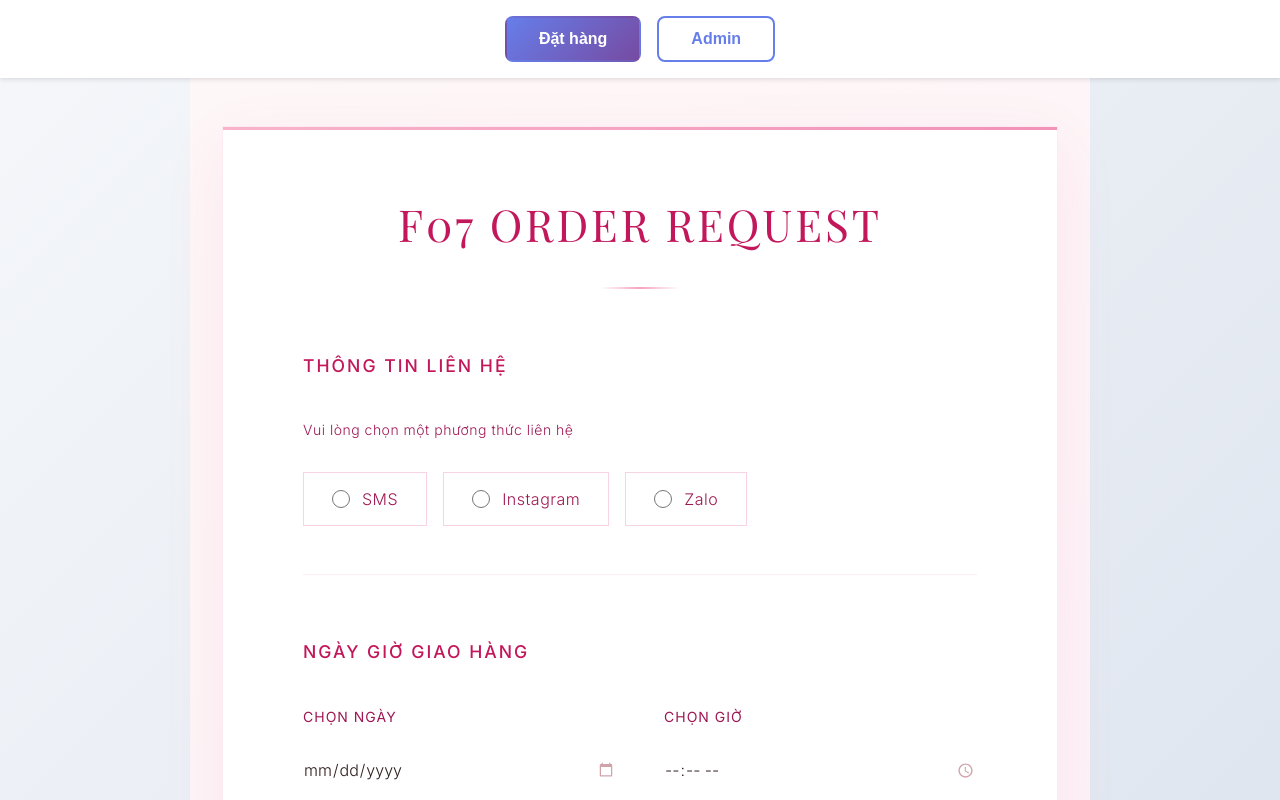
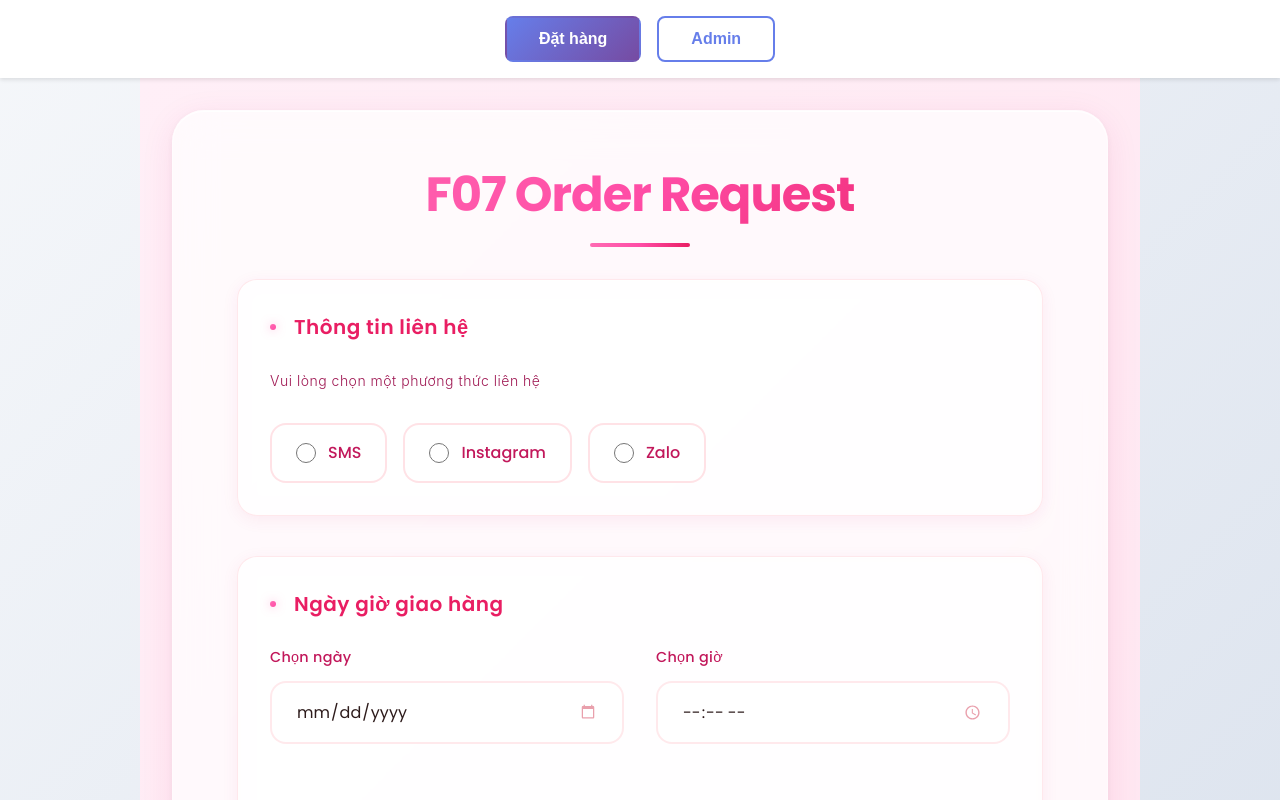
Before and after one commit to AidenTran15/f07, a React (Vite) app: page / in a window 1280 px wide. Shown: the top 800 px of the page. Built offline with nearby package versions, Linux system fonts and the light colour scheme.

Commit message:
updateupdate

```diff
--- a/src/components/FormOrder.css
+++ b/src/components/FormOrder.css
@@ -1,100 +1,175 @@
-@import url('https://fonts.googleapis.com/css2?family=Playfair+Display:wght@400;600;700&family=Inter:wght@300;400;500;600&display=swap');
+@import url('https://fonts.googleapis.com/css2?family=Poppins:wght@300;400;500;600;700&display=swap');
 
 .form-container {
-  max-width: 900px;
+  max-width: 1000px;
   margin: 0 auto;
-  padding: 3rem 2rem;
+  padding: 2rem;
   min-height: 100vh;
-  background: linear-gradient(135deg, #fef7f7 0%, #fdf2f8 50%, #fce7f3 100%);
+  background: linear-gradient(135deg, #ffeff7 0%, #ffe5f0 50%, #ffdbe9 100%);
+  position: relative;
+  overflow: hidden;
+}
+
+.form-container::before {
+  content: '';
+  position: absolute;
+  top: -50%;
+  right: -10%;
+  width: 600px;
+  height: 600px;
+  background: radial-gradient(circle, rgba(255, 182, 193, 0.3) 0%, transparent 70%);
+  border-radius: 50%;
+  animation: float 20s ease-in-out infinite;
+}
+
+.form-container::after {
+  content: '';
+  position: absolute;
+  bottom: -30%;
+  left: -10%;
+  width: 500px;
+  height: 500px;
+  background: radial-gradient(circle, rgba(255, 192, 203, 0.25) 0%, transparent 70%);
+  border-radius: 50%;
+  animation: float 15s ease-in-out infinite reverse;
+}
+
+@keyframes float {
+  0%, 100% {
+    transform: translate(0, 0) scale(1);
+  }
+  50% {
+    transform: translate(30px, -30px) scale(1.1);
+  }
 }
 
 .order-form {
-  background: white;
-  border-radius: 0;
-  padding: 4rem 5rem;
-  box-shadow: 0 20px 60px rgba(219, 39, 119, 0.08);
+  background: rgba(255, 255, 255, 0.7);
+  backdrop-filter: blur(20px);
+  -webkit-backdrop-filter: blur(20px);
+  border-radius: 32px;
+  padding: 3rem 4rem;
+  box-shadow:
+    0 8px 32px rgba(219, 39, 119, 0.1),
+    0 2px 8px rgba(0, 0, 0, 0.05),
+    inset 0 1px 0 rgba(255, 255, 255, 0.9);
   position: relative;
-  border: 1px solid rgba(219, 39, 119, 0.1);
-}
-
-.order-form::before {
-  content: '';
-  position: absolute;
-  top: 0;
-  left: 0;
-  right: 0;
-  height: 3px;
-  background: linear-gradient(90deg, #f8b4cb 0%, #f5a3c1 50%, #f292b7 100%);
+  border: 1px solid rgba(255, 255, 255, 0.3);
+  z-index: 1;
 }
 
 .form-title {
   text-align: center;
-  color: #c2185b;
-  margin-bottom: 4rem;
-  font-size: 2.75rem;
-  font-weight: 400;
-  letter-spacing: 3px;
-  font-family: 'Playfair Display', serif;
-  text-transform: uppercase;
+  background: linear-gradient(135deg, #ff6bb3 0%, #ff4da6 50%, #e91e63 100%);
+  -webkit-background-clip: text;
+  -webkit-text-fill-color: transparent;
+  background-clip: text;
+  margin-bottom: 3rem;
+  font-size: 3rem;
+  font-weight: 700;
+  letter-spacing: -1px;
+  font-family: 'Poppins', sans-serif;
   position: relative;
-  padding-bottom: 2rem;
+  display: inline-block;
+  width: 100%;
 }
 
 .form-title::after {
   content: '';
   position: absolute;
-  bottom: 0;
+  bottom: -1rem;
   left: 50%;
   transform: translateX(-50%);
-  width: 80px;
-  height: 2px;
-  background: linear-gradient(90deg, transparent, #f5a3c1, transparent);
+  width: 100px;
+  height: 4px;
+  background: linear-gradient(90deg, #ff6bb3, #ff4da6, #e91e63);
+  border-radius: 2px;
 }
 
 .form-section {
-  margin-bottom: 4rem;
-  padding: 0;
-  background: transparent;
-  border: none;
-  border-bottom: 1px solid rgba(219, 39, 119, 0.08);
-  padding-bottom: 3rem;
-  transition: all 0.3s ease;
+  margin-bottom: 2.5rem;
+  padding: 2rem;
+  background: rgba(255, 255, 255, 0.5);
+  backdrop-filter: blur(10px);
+  -webkit-backdrop-filter: blur(10px);
+  border-radius: 20px;
+  border: 1px solid rgba(255, 182, 193, 0.3);
+  box-shadow:
+    0 4px 16px rgba(219, 39, 119, 0.08),
+    inset 0 1px 0 rgba(255, 255, 255, 0.8);
+  transition: all 0.4s cubic-bezier(0.4, 0, 0.2, 1);
+  position: relative;
+  overflow: hidden;
+}
+
+.form-section::before {
+  content: '';
+  position: absolute;
+  top: 0;
+  left: 0;
+  width: 4px;
+  height: 100%;
+  background: linear-gradient(180deg, #ff6bb3, #ff4da6);
+  transform: scaleY(0);
+  transition: transform 0.4s cubic-bezier(0.4, 0, 0.2, 1);
+}
+
+.form-section:hover {
+  transform: translateY(-4px);
+  box-shadow:
+    0 8px 24px rgba(219, 39, 119, 0.12),
+    inset 0 1px 0 rgba(255, 255, 255, 0.9);
+  border-color: rgba(255, 182, 193, 0.5);
+}
+
+.form-section:hover::before {
+  transform: scaleY(1);
 }
 
 .form-section:last-of-type {
-  border-bottom: none;
-  margin-bottom: 3rem;
-}
-
-.form-section:hover {
-  border-bottom-color: rgba(219, 39, 119, 0.15);
+  margin-bottom: 2rem;
 }
 
 .form-section h2 {
-  color: #c2185b;
-  font-size: 1.1rem;
-  margin-bottom: 2.5rem;
-  font-weight: 500;
-  letter-spacing: 2px;
-  text-transform: uppercase;
-  font-family: 'Inter', sans-serif;
+  color: #e91e63;
+  font-size: 1.25rem;
+  margin-bottom: 1.75rem;
+  font-weight: 600;
+  letter-spacing: 0.5px;
+  font-family: 'Poppins', sans-serif;
   position: relative;
-  padding-left: 0;
+  padding-left: 1.5rem;
+}
+
+.form-section h2::before {
+  content: '';
+  position: absolute;
+  left: 0;
+  top: 50%;
+  transform: translateY(-50%);
+  width: 6px;
+  height: 6px;
+  background: linear-gradient(135deg, #ff6bb3, #ff4da6);
+  border-radius: 50%;
+  box-shadow: 0 0 10px rgba(255, 107, 179, 0.5);
 }
 
 .form-group {
-  margin-bottom: 2rem;
+  margin-bottom: 1.75rem;
+}
+
+.form-group:last-child {
+  margin-bottom: 0;
 }
 
 .form-group label {
   display: block;
   margin-bottom: 0.75rem;
-  color: #9f1853;
-  font-weight: 400;
-  font-size: 0.875rem;
-  letter-spacing: 1px;
-  text-transform: uppercase;
-  font-family: 'Inter', sans-serif;
+  color: #c2185b;
+  font-weight: 500;
+  font-size: 0.9rem;
+  letter-spacing: 0.3px;
+  font-family: 'Poppins', sans-serif;
 }
 
 .form-group input[type="text"],
@@ -103,37 +178,41 @@
 .form-group input[type="time"],
 .form-group textarea {
   width: 100%;
-  padding: 1.25rem 0;
-  border: none;
-  border-bottom: 1.5px solid rgba(219, 39, 119, 0.2);
-  border-radius: 0;
+  padding: 1rem 1.5rem;
+  border: 2px solid rgba(255, 182, 193, 0.3);
+  border-radius: 16px;
   font-size: 1rem;
-  font-family: 'Inter', sans-serif;
-  transition: all 0.3s ease;
-  background: transparent;
+  font-family: 'Poppins', sans-serif;
+  transition: all 0.3s cubic-bezier(0.4, 0, 0.2, 1);
+  background: rgba(255, 255, 255, 0.8);
+  backdrop-filter: blur(10px);
+  -webkit-backdrop-filter: blur(10px);
   color: #2d1b1b;
-  font-weight: 300;
+  font-weight: 400;
 }
 
 .form-group input:focus,
 .form-group textarea:focus {
   outline: none;
-  border-bottom-color: #c2185b;
-  border-bottom-width: 2px;
-  background: transparent;
+  border-color: #ff6bb3;
+  background: rgba(255, 255, 255, 0.95);
+  box-shadow:
+    0 0 0 4px rgba(255, 107, 179, 0.1),
+    0 4px 12px rgba(255, 107, 179, 0.15);
+  transform: translateY(-2px);
 }
 
 .form-group input::placeholder,
 .form-group textarea::placeholder {
   color: #d4a5b8;
-  opacity: 0.6;
-  font-weight: 300;
+  opacity: 0.7;
+  font-weight: 400;
 }
 
 .form-row {
   display: grid;
-  grid-template-columns: repeat(auto-fit, minmax(100px, 1fr));
-  gap: 2rem;
+  grid-template-columns: repeat(auto-fit, minmax(120px, 1fr));
+  gap: 1.5rem;
 }
 
 .radio-group,
@@ -149,129 +228,157 @@
   align-items: center;
   gap: 0.75rem;
   cursor: pointer;
-  padding: 0.875rem 1.75rem;
-  border: 1px solid rgba(219, 39, 119, 0.2);
-  border-radius: 0;
-  transition: all 0.3s ease;
-  background: transparent;
-  font-weight: 300;
-  color: #9f1853;
+  padding: 1rem 1.5rem;
+  border: 2px solid rgba(255, 182, 193, 0.4);
+  border-radius: 16px;
+  transition: all 0.3s cubic-bezier(0.4, 0, 0.2, 1);
+  background: rgba(255, 255, 255, 0.6);
+  backdrop-filter: blur(10px);
+  -webkit-backdrop-filter: blur(10px);
+  font-weight: 500;
+  color: #c2185b;
   position: relative;
-  font-family: 'Inter', sans-serif;
-  letter-spacing: 0.5px;
-  text-transform: none;
+  font-family: 'Poppins', sans-serif;
+  overflow: hidden;
+}
+
+.radio-label::before,
+.checkbox-label::before {
+  content: '';
+  position: absolute;
+  top: 0;
+  left: -100%;
+  width: 100%;
+  height: 100%;
+  background: linear-gradient(90deg, transparent, rgba(255, 255, 255, 0.4), transparent);
+  transition: left 0.5s;
+}
+
+.radio-label:hover::before,
+.checkbox-label:hover::before {
+  left: 100%;
 }
 
 .radio-label:hover,
 .checkbox-label:hover {
-  background: rgba(248, 180, 203, 0.05);
-  border-color: rgba(219, 39, 119, 0.4);
-  transform: translateY(-1px);
+  background: rgba(255, 255, 255, 0.8);
+  border-color: #ff6bb3;
+  transform: translateY(-2px);
+  box-shadow: 0 4px 12px rgba(255, 107, 179, 0.2);
 }
 
 .radio-label input[type="radio"],
 .checkbox-label input[type="checkbox"] {
   cursor: pointer;
-  width: 18px;
-  height: 18px;
-  accent-color: #c2185b;
+  width: 20px;
+  height: 20px;
+  accent-color: #ff6bb3;
   margin: 0;
 }
 
 .radio-label input[type="radio"]:checked ~ span,
 .checkbox-label input[type="checkbox"]:checked ~ span {
-  color: #c2185b;
-  font-weight: 400;
+  color: #e91e63;
+  font-weight: 600;
 }
 
 .radio-label.selected,
 .checkbox-label.selected {
-  background: rgba(248, 180, 203, 0.1);
-  border-color: #c2185b;
-  color: #c2185b;
-  border-width: 1.5px;
+  background: linear-gradient(135deg, rgba(255, 107, 179, 0.15), rgba(255, 77, 166, 0.15));
+  border-color: #ff6bb3;
+  color: #e91e63;
+  box-shadow:
+    0 4px 16px rgba(255, 107, 179, 0.25),
+    inset 0 1px 0 rgba(255, 255, 255, 0.5);
 }
 
 .datetime-picker-container {
   display: grid;
   grid-template-columns: 1fr 1fr;
-  gap: 3rem;
+  gap: 2rem;
   margin-bottom: 1.5rem;
 }
 
 .date-picker,
 .time-picker {
   width: 100%;
-  padding: 1.25rem 0;
-  border: none;
-  border-bottom: 1.5px solid rgba(219, 39, 119, 0.2);
-  border-radius: 0;
+  padding: 1rem 1.5rem;
+  border: 2px solid rgba(255, 182, 193, 0.3);
+  border-radius: 16px;
   font-size: 1rem;
-  font-family: 'Inter', sans-serif;
-  transition: all 0.3s ease;
-  background: transparent;
+  font-family: 'Poppins', sans-serif;
+  transition: all 0.3s cubic-bezier(0.4, 0, 0.2, 1);
+  background: rgba(255, 255, 255, 0.8);
+  backdrop-filter: blur(10px);
+  -webkit-backdrop-filter: blur(10px);
   color: #2d1b1b;
   cursor: pointer;
-  font-weight: 300;
+  font-weight: 400;
 }
 
 .date-picker:focus,
 .time-picker:focus {
   outline: none;
-  border-bottom-color: #c2185b;
-  border-bottom-width: 2px;
+  border-color: #ff6bb3;
+  background: rgba(255, 255, 255, 0.95);
+  box-shadow:
+    0 0 0 4px rgba(255, 107, 179, 0.1),
+    0 4px 12px rgba(255, 107, 179, 0.15);
+  transform: translateY(-2px);
 }
 
 .date-picker::-webkit-calendar-picker-indicator,
 .time-picker::-webkit-calendar-picker-indicator {
   cursor: pointer;
-  filter: invert(0.3) sepia(1) saturate(3) hue-rotate(300deg);
-  opacity: 0.5;
+  filter: invert(0.4) sepia(1) saturate(3) hue-rotate(300deg);
+  opacity: 0.6;
   transition: opacity 0.3s;
 }
 
 .date-picker::-webkit-calendar-picker-indicator:hover,
 .time-picker::-webkit-calendar-picker-indicator:hover {
-  opacity: 0.8;
+  opacity: 1;
 }
 
 .selected-datetime {
-  margin-top: 2rem;
-  padding: 1.5rem 2rem;
-  background: rgba(248, 180, 203, 0.05);
-  border: 1px solid rgba(219, 39, 119, 0.15);
-  border-radius: 0;
-  color: #9f1853;
+  margin-top: 1.5rem;
+  padding: 1.25rem 1.75rem;
+  background: linear-gradient(135deg, rgba(255, 107, 179, 0.1), rgba(255, 77, 166, 0.1));
+  border: 2px solid rgba(255, 182, 193, 0.4);
+  border-radius: 16px;
+  color: #c2185b;
   font-size: 0.95rem;
   text-align: center;
-  font-family: 'Inter', sans-serif;
-  letter-spacing: 0.5px;
-  font-weight: 300;
+  font-family: 'Poppins', sans-serif;
+  font-weight: 500;
+  backdrop-filter: blur(10px);
+  -webkit-backdrop-filter: blur(10px);
 }
 
 .selected-datetime strong {
-  color: #c2185b;
-  font-weight: 400;
-  letter-spacing: 1px;
+  color: #e91e63;
+  font-weight: 600;
 }
 
 .btn-submit {
   width: 100%;
   padding: 1.5rem;
-  background: transparent;
-  color: #c2185b;
-  border: 1.5px solid #c2185b;
-  border-radius: 0;
-  font-size: 0.875rem;
-  font-weight: 400;
-  letter-spacing: 2px;
-  text-transform: uppercase;
+  background: linear-gradient(135deg, #ff6bb3 0%, #ff4da6 50%, #e91e63 100%);
+  color: white;
+  border: none;
+  border-radius: 20px;
+  font-size: 1rem;
+  font-weight: 600;
+  letter-spacing: 0.5px;
   cursor: pointer;
-  transition: all 0.3s ease;
-  margin-top: 3rem;
-  font-family: 'Inter', sans-serif;
+  transition: all 0.3s cubic-bezier(0.4, 0, 0.2, 1);
+  margin-top: 2.5rem;
+  font-family: 'Poppins', sans-serif;
   position: relative;
   overflow: hidden;
+  box-shadow:
+    0 8px 24px rgba(255, 107, 179, 0.3),
+    0 4px 8px rgba(233, 30, 99, 0.2);
 }
 
 .btn-submit::before {
@@ -281,91 +388,99 @@
   left: -100%;
   width: 100%;
   height: 100%;
-  background: #c2185b;
-  transition: left 0.3s ease;
-  z-index: -1;
+  background: linear-gradient(90deg, transparent, rgba(255, 255, 255, 0.2), transparent);
+  transition: left 0.5s;
 }
 
 .btn-submit:hover:not(:disabled) {
-  color: white;
-  transform: translateY(-2px);
-  box-shadow: 0 10px 30px rgba(194, 24, 91, 0.2);
+  transform: translateY(-4px);
+  box-shadow:
+    0 12px 32px rgba(255, 107, 179, 0.4),
+    0 6px 12px rgba(233, 30, 99, 0.3);
 }
 
 .btn-submit:hover:not(:disabled)::before {
-  left: 0;
+  left: 100%;
 }
 
 .btn-submit:active:not(:disabled) {
-  transform: translateY(0);
+  transform: translateY(-2px);
 }
 
 .btn-submit:disabled {
-  opacity: 0.4;
+  opacity: 0.6;
   cursor: not-allowed;
   transform: none;
 }
 
 .success-message {
-  background: white;
-  border-radius: 0;
-  padding: 5rem 4rem;
+  background: rgba(255, 255, 255, 0.7);
+  backdrop-filter: blur(20px);
+  -webkit-backdrop-filter: blur(20px);
+  border-radius: 32px;
+  padding: 4rem 3rem;
   text-align: center;
-  box-shadow: 0 20px 60px rgba(219, 39, 119, 0.08);
-  border: 1px solid rgba(219, 39, 119, 0.1);
+  box-shadow:
+    0 8px 32px rgba(219, 39, 119, 0.1),
+    0 2px 8px rgba(0, 0, 0, 0.05),
+    inset 0 1px 0 rgba(255, 255, 255, 0.9);
+  border: 1px solid rgba(255, 255, 255, 0.3);
 }
 
 .success-message h2 {
-  color: #c2185b;
-  margin-bottom: 2rem;
-  font-size: 2rem;
-  font-weight: 400;
-  letter-spacing: 3px;
-  text-transform: uppercase;
-  font-family: 'Playfair Display', serif;
+  background: linear-gradient(135deg, #ff6bb3 0%, #ff4da6 50%, #e91e63 100%);
+  -webkit-background-clip: text;
+  -webkit-text-fill-color: transparent;
+  background-clip: text;
+  margin-bottom: 1.5rem;
+  font-size: 2.5rem;
+  font-weight: 700;
+  font-family: 'Poppins', sans-serif;
+  letter-spacing: -0.5px;
 }
 
 .success-message p {
   color: #6b4a57;
   line-height: 1.8;
-  margin-bottom: 1.5rem;
-  font-size: 1rem;
-  font-weight: 300;
-  font-family: 'Inter', sans-serif;
-  letter-spacing: 0.5px;
+  margin-bottom: 1.25rem;
+  font-size: 1.05rem;
+  font-weight: 400;
+  font-family: 'Poppins', sans-serif;
 }
 
 .deposit-note {
-  background: rgba(248, 180, 203, 0.05);
-  color: #c2185b;
-  font-weight: 400;
-  margin-top: 2.5rem;
+  background: linear-gradient(135deg, rgba(255, 107, 179, 0.1), rgba(255, 77, 166, 0.1));
+  color: #e91e63;
+  font-weight: 600;
+  margin-top: 2rem;
   padding: 1.25rem 2rem;
-  border-radius: 0;
-  border: 1px solid rgba(219, 39, 119, 0.15);
+  border-radius: 16px;
+  border: 2px solid rgba(255, 182, 193, 0.4);
   display: inline-block;
-  font-family: 'Inter', sans-serif;
-  letter-spacing: 1px;
-  text-transform: uppercase;
-  font-size: 0.875rem;
+  font-family: 'Poppins', sans-serif;
+  font-size: 0.95rem;
+  backdrop-filter: blur(10px);
+  -webkit-backdrop-filter: blur(10px);
 }
 
 .btn-primary {
-  margin-top: 3rem;
+  margin-top: 2.5rem;
   padding: 1.25rem 3rem;
-  background: transparent;
-  color: #c2185b;
-  border: 1.5px solid #c2185b;
-  border-radius: 0;
-  font-size: 0.875rem;
-  font-weight: 400;
-  letter-spacing: 2px;
-  text-transform: uppercase;
+  background: linear-gradient(135deg, #ff6bb3 0%, #ff4da6 50%, #e91e63 100%);
+  color: white;
+  border: none;
+  border-radius: 20px;
+  font-size: 1rem;
+  font-weight: 600;
+  letter-spacing: 0.5px;
   cursor: pointer;
-  transition: all 0.3s ease;
-  font-family: 'Inter', sans-serif;
+  transition: all 0.3s cubic-bezier(0.4, 0, 0.2, 1);
+  font-family: 'Poppins', sans-serif;
   position: relative;
   overflow: hidden;
+  box-shadow:
+    0 8px 24px rgba(255, 107, 179, 0.3),
+    0 4px 8px rgba(233, 30, 99, 0.2);
 }
 
 .btn-primary::before {
@@ -375,43 +490,50 @@
   left: -100%;
   width: 100%;
   height: 100%;
-  background: #c2185b;
-  transition: left 0.3s ease;
-  z-index: -1;
+  background: linear-gradient(90deg, transparent, rgba(255, 255, 255, 0.2), transparent);
+  transition: left 0.5s;
 }
 
 .btn-primary:hover {
-  color: white;
-  transform: translateY(-2px);
-  box-shadow: 0 10px 30px rgba(194, 24, 91, 0.2);
+  transform: translateY(-4px);
+  box-shadow:
+    0 12px 32px rgba(255, 107, 179, 0.4),
+    0 6px 12px rgba(233, 30, 99, 0.3);
 }
 
 .btn-primary:hover::before {
-  left: 0;
+  left: 100%;
 }
 
 @media (max-width: 768px) {
   .form-container {
-    padding: 2rem 1rem;
+    padding: 1.5rem 1rem;
   }
 
   .order-form {
-    padding: 3rem 2rem;
+    padding: 2.5rem 2rem;
+    border-radius: 24px;
   }
 
   .form-title {
-    font-size: 2rem;
-    letter-spacing: 2px;
-    margin-bottom: 3rem;
+    font-size: 2.25rem;
+    margin-bottom: 2.5rem;
   }
 
   .form-section {
-    margin-bottom: 3rem;
-    padding-bottom: 2rem;
+    padding: 1.5rem;
+    margin-bottom: 2rem;
+    border-radius: 16px;
   }
 
   .form-section h2 {
-    font-size: 0.95rem;
+    font-size: 1.1rem;
+    padding-left: 1.25rem;
+  }
+
+  .form-section h2::before {
+    width: 5px;
+    height: 5px;
   }
 
   .form-row {
@@ -420,7 +542,7 @@
 
   .datetime-picker-container {
     grid-template-columns: 1fr;
-    gap: 2rem;
+    gap: 1.5rem;
   }
 
   .radio-group,
@@ -439,7 +561,7 @@
 @keyframes fadeInUp {
   from {
     opacity: 0;
-    transform: translateY(20px);
+    transform: translateY(30px);
   }
   to {
     opacity: 1;
@@ -448,7 +570,7 @@
 }
 
 .form-section {
-  animation: fadeInUp 0.6s ease-out;
+  animation: fadeInUp 0.6s cubic-bezier(0.4, 0, 0.2, 1) backwards;
 }
 
 .form-section:nth-child(1) { animation-delay: 0.1s; }
```
